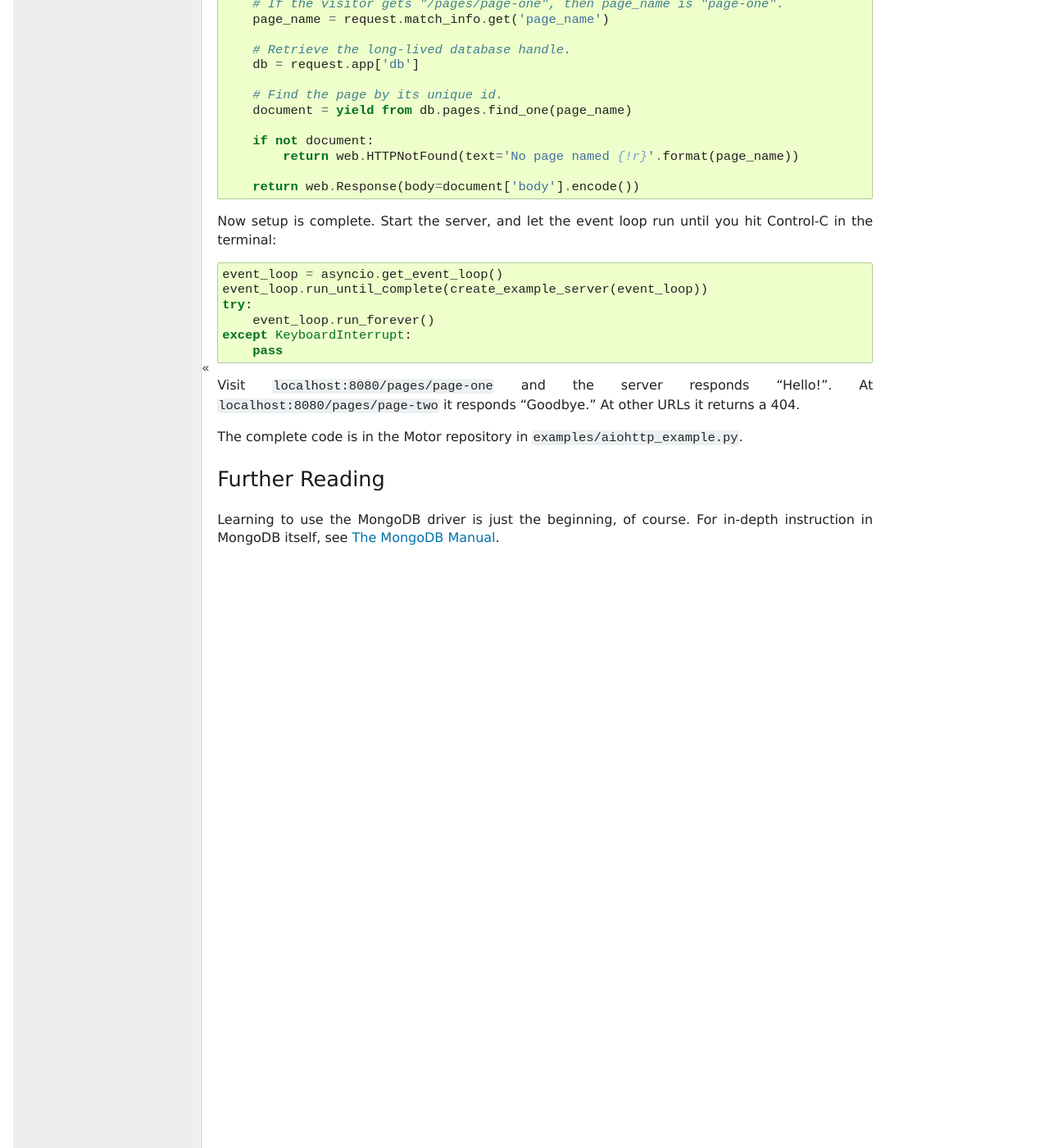
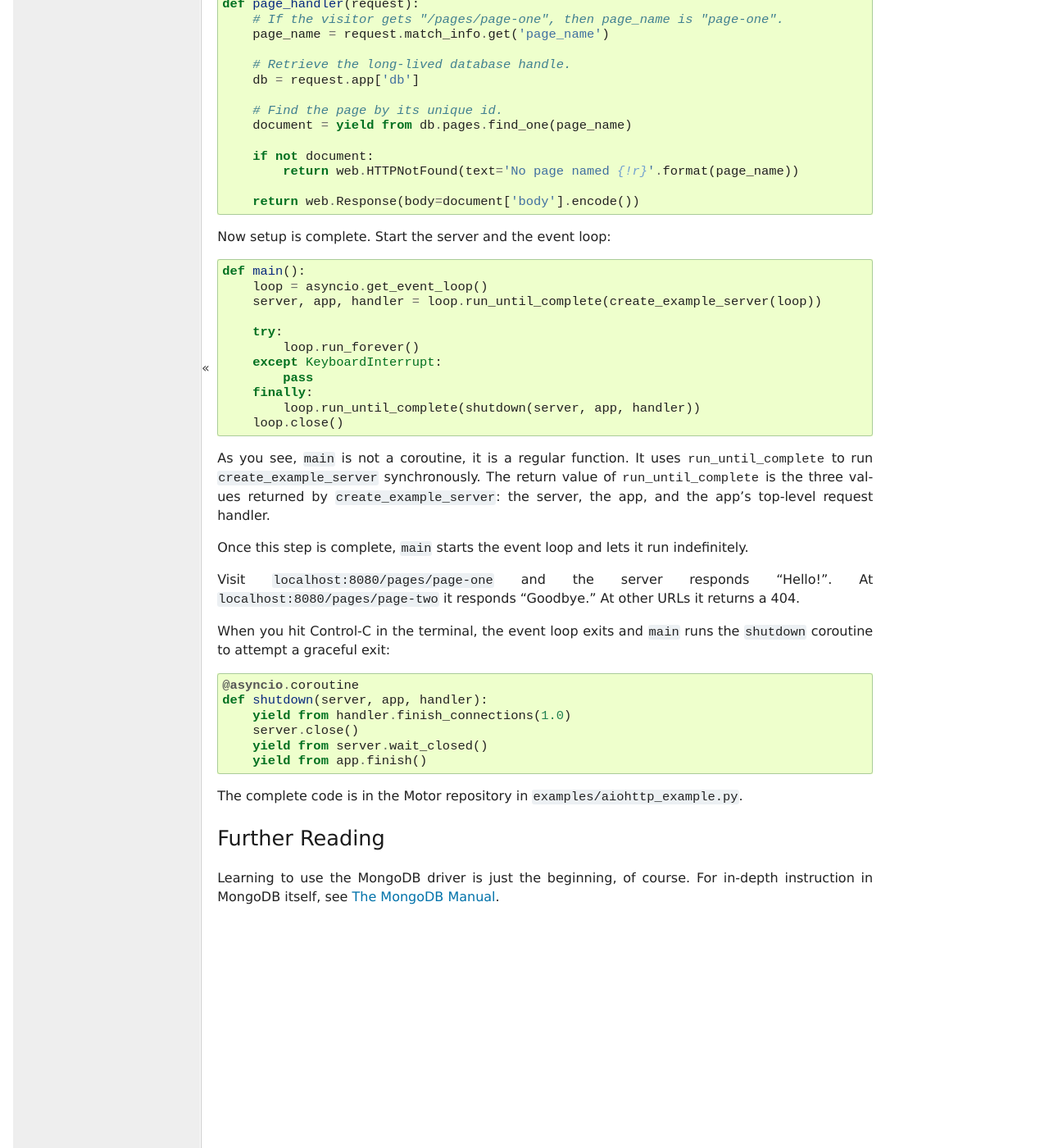
Before and after one commit to mongodb/motor, a Sphinx documentation site: the page built from doc/tutorial-asyncio.rst, in a window 1280 px wide and 1400 px high, scrolled down 8270 px. Shown: the whole window at 82% size. Built offline with Sphinx 7.4.7, drawn with Linux system fonts in a browser that asks for light colours; the version number is read from the project's files by our own code; some of the changed text lies outside the part shown.

Commit message:
MOTOR-40 Clean shutdown in aiohttp example.

```diff
--- a/doc/conf.py
+++ b/doc/conf.py
@@ -184,4 +184,5 @@ intersphinx_mapping = {
     'gridfs': ('http://api.mongodb.org/python/2.8/', None),
     'pymongo': ('http://api.mongodb.org/python/2.8/', None),
     'tornado': ('http://www.tornadoweb.org/en/stable/', None),
+    'python': ('https://docs.python.org/3/', None),
 }
--- a/doc/examples/aiohttp_example.py
+++ b/doc/examples/aiohttp_example.py
@@ -39,7 +39,8 @@ def page_handler(request):
     return web.Response(body=document['body'].encode())
 # -- handler-end --
 
-# -- server-start --
+
+# -- create-server-start --
 @asyncio.coroutine
 def create_example_server(loop):
     db = yield from setup_db()
@@ -47,15 +48,35 @@ def create_example_server(loop):
     app = web.Application(loop=loop)
     app['db'] = db
     app.router.add_route('GET', '/pages/{page_name}', page_handler)
-    srv = yield from loop.create_server(app.make_handler(), '127.0.0.1', 8080)
-    return srv
-# -- server-end --
+    handler = app.make_handler()
+    server = yield from loop.create_server(handler, '127.0.0.1', 8080)
+    return server, app, handler
+# -- create-server-end --
+
+
+# -- shutdown-start --
+@asyncio.coroutine
+def shutdown(server, app, handler):
+    yield from handler.finish_connections(1.0)
+    server.close()
+    yield from server.wait_closed()
+    yield from app.finish()
+# -- shutdown-end --
+
 
 # -- main-start --
-event_loop = asyncio.get_event_loop()
-event_loop.run_until_complete(create_example_server(event_loop))
-try:
-    event_loop.run_forever()
-except KeyboardInterrupt:
-    pass
+def main():
+    loop = asyncio.get_event_loop()
+    server, app, handler = loop.run_until_complete(create_example_server(loop))
+
+    try:
+        loop.run_forever()
+    except KeyboardInterrupt:
+        pass
+    finally:
+        loop.run_until_complete(shutdown(server, app, handler))
+    loop.close()
 # -- main-end --
+
+if __name__ == '__main__':
+    main()
--- a/doc/tutorial-asyncio.rst
+++ b/doc/tutorial-asyncio.rst
@@ -457,16 +457,31 @@ In ``create_example_server`` we route requests for all URLs beginning with
   :start-after: handler-start
   :end-before: handler-end
 
-Now setup is complete.  Start the server, and let the event loop run until you
-hit Control-C in the terminal:
+Now setup is complete. Start the server and the event loop:
 
 .. literalinclude:: examples/aiohttp_example.py
   :start-after: main-start
   :end-before: main-end
 
+As you see, ``main`` is not a coroutine, it is a regular function. It uses
+`~asyncio.BaseEventLoop.run_until_complete` to run ``create_example_server``
+synchronously. The return value of `~asyncio.BaseEventLoop.run_until_complete`
+is the three values returned by ``create_example_server``: the server, the app,
+and the app's top-level request handler.
+
+Once this step is complete, ``main`` starts the event loop and lets it run
+indefinitely.
+
 Visit ``localhost:8080/pages/page-one`` and the server responds "Hello!".
 At ``localhost:8080/pages/page-two`` it responds "Goodbye." At other URLs it
 returns a 404.
+
+When you hit Control-C in the terminal, the event loop exits and ``main`` runs
+the ``shutdown`` coroutine to attempt a graceful exit:
+
+.. literalinclude:: examples/aiohttp_example.py
+  :start-after: shutdown-start
+  :end-before: shutdown-end
 
 The complete code is in the Motor repository in ``examples/aiohttp_example.py``.
 
```
